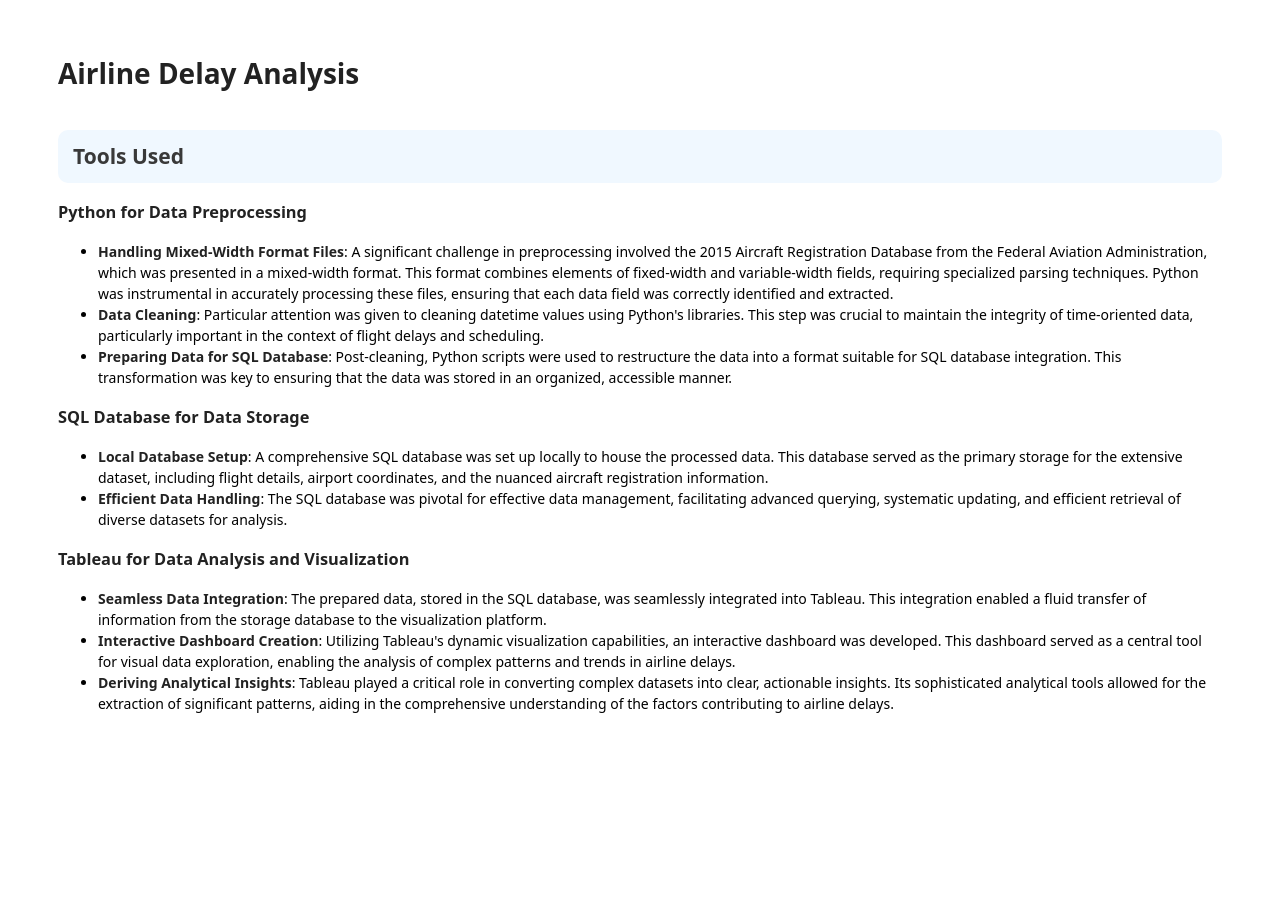
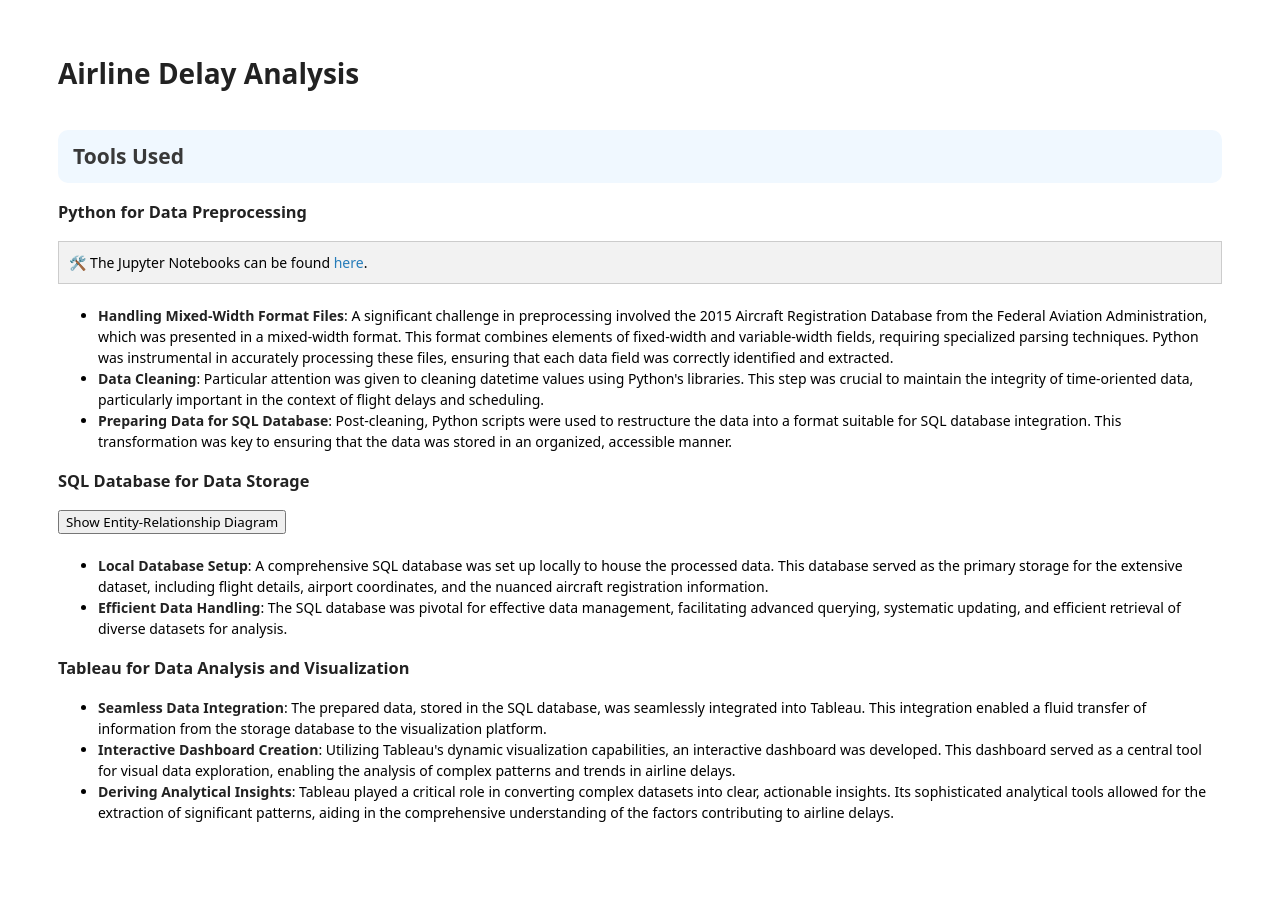
Before and after one commit to nbcarroll/nbcarroll.github.io, a Jekyll site: the page airline_delay_analysis/index.html, which Jekyll copies as it is, in a window 1280 px wide. Built offline with Jekyll 4.4.1, drawn with Linux system fonts in a browser that asks for light colours.

Commit message:
added ER-Diagram + links to jupyter notebooks

```diff
--- a/airline_delay_analysis/index.html
+++ b/airline_delay_analysis/index.html
@@ -685,7 +685,8 @@
 </head>
 
 
-<script type="module" src="https://public.tableau.com/javascripts/api/tableau.embedding.3.latest.min.js"></script>
+<script type="module" src="https://public.tableau.com/javascripts/api/tableau.embedding.3.latest.min.js">
+</script>
 
     <script type="text/javascript">
 
@@ -801,7 +802,8 @@
 
    <h2>Tools Used</h2>
    <h3><strong>Python for Data Preprocessing</strong></h3>
-
+   <div class="tools-box">
+    🛠️ The Jupyter Notebooks can be found <a href="https://github.com/nbcarroll/nbcarroll.github.io/tree/master/airline_delay_analysis/Python%20Files">here</a>.</div><br>
 <ul>
   <li><strong>Handling Mixed-Width Format Files</strong>: A significant challenge in preprocessing involved the 2015 Aircraft Registration Database from the Federal Aviation Administration, which was presented in a mixed-width format. This format combines elements of fixed-width and variable-width fields, requiring specialized parsing techniques. Python was instrumental in accurately processing these files, ensuring that each data field was correctly identified and extracted.</li>
   <li><strong>Data Cleaning</strong>: Particular attention was given to cleaning datetime values using Python's libraries. This step was crucial to maintain the integrity of time-oriented data, particularly important in the context of flight delays and scheduling.</li>
@@ -810,8 +812,14 @@
 
 <h3><strong>SQL Database for Data Storage</strong></h3>
 
+<button onclick="toggleContent('contentToToggle')">Show Entity-Relationship Diagram</button> <br><br>
+
+<div id="contentToToggle" style="display: none;">
+    <img src="Table_Relationships.png">
+</div>
 <ul>
   <li><strong>Local Database Setup</strong>: A comprehensive SQL database was set up locally to house the processed data. This database served as the primary storage for the extensive dataset, including flight details, airport coordinates, and the nuanced aircraft registration information.</li>
+
   <li><strong>Efficient Data Handling</strong>: The SQL database was pivotal for effective data management, facilitating advanced querying, systematic updating, and efficient retrieval of diverse datasets for analysis.</li>
 </ul>
 
```
